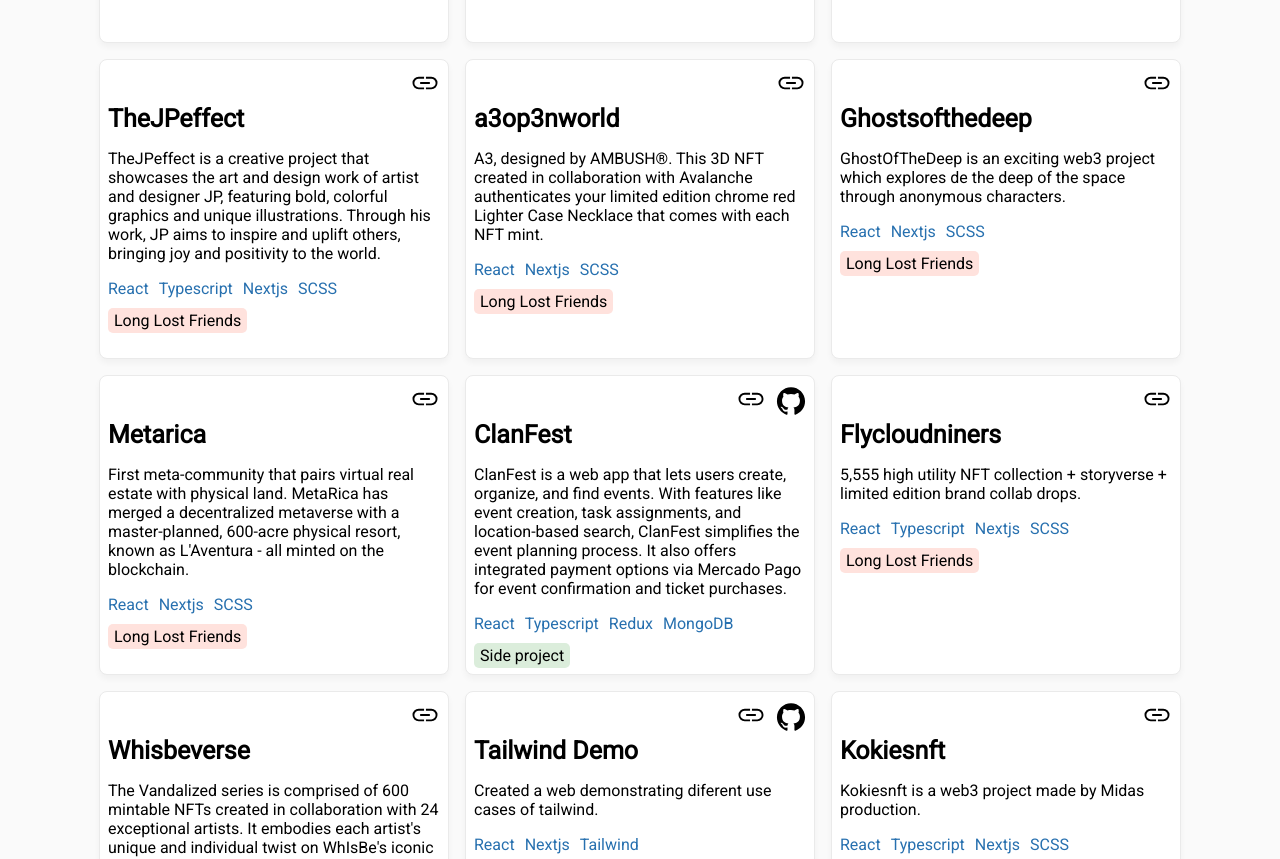
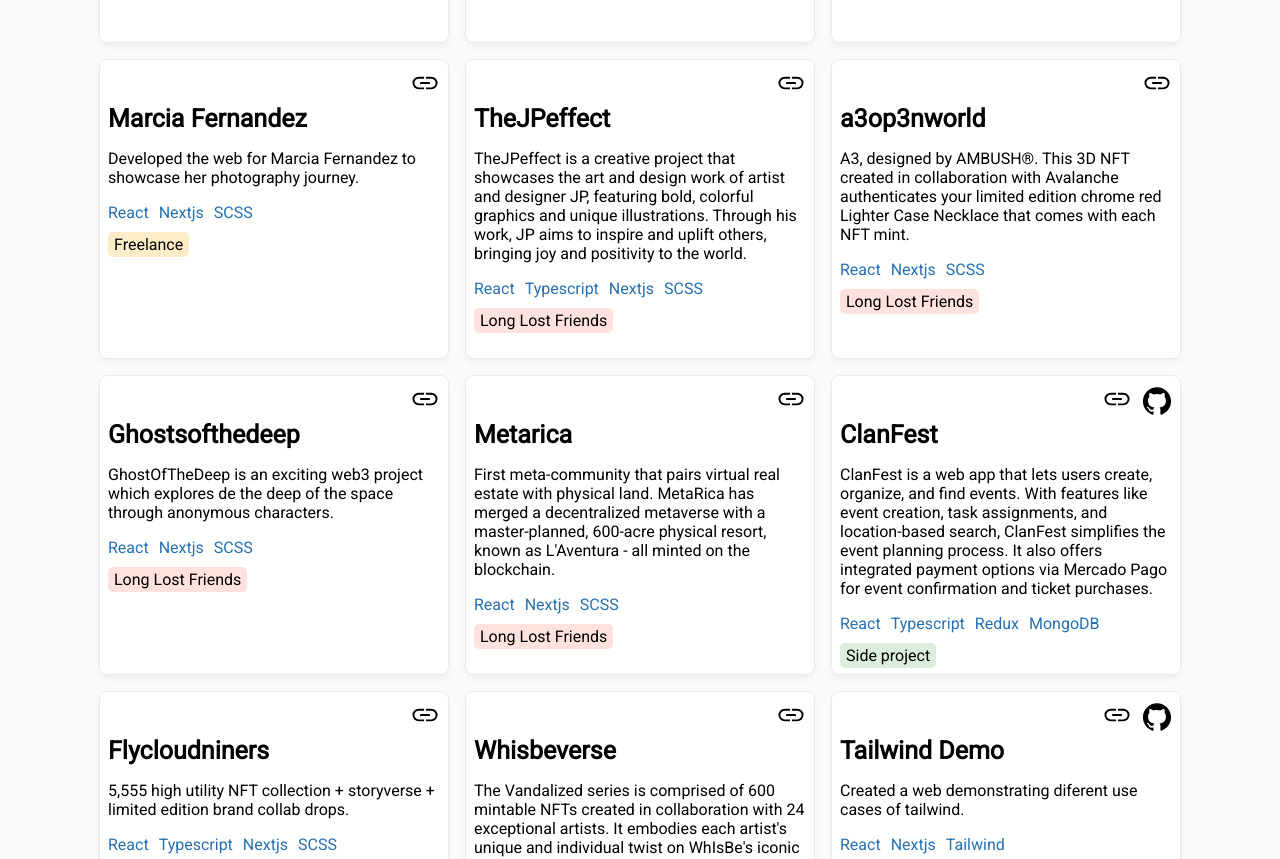
Before and after one commit to rafaelvf/PortfolioII, a Next.js app: page /projects in a window 1280 px wide. Shown: the part 901-1760 px from the top of the page. Built offline with nearby package versions, Linux system fonts and the light colour scheme.

Commit message:
added marcia fernandez

```diff
--- a/data/index.ts
+++ b/data/index.ts
@@ -44,6 +44,14 @@ export const projectsInfo = [
     github: "",
     title: "Saetacoffee",
     text: "Developed the web for Saetacoffee which is a local pods coffee brand.  ",
+    stack: ["React", "Nextjs", "SCSS"],
+    tag: "Freelance",
+  },
+  {
+    website: "https://marciafernandez.com/",
+    github: "",
+    title: "Marcia Fernandez",
+    text: "Developed the web for Marcia Fernandez to showcase her photography journey.  ",
     stack: ["React", "Nextjs", "SCSS"],
     tag: "Freelance",
   },
```
